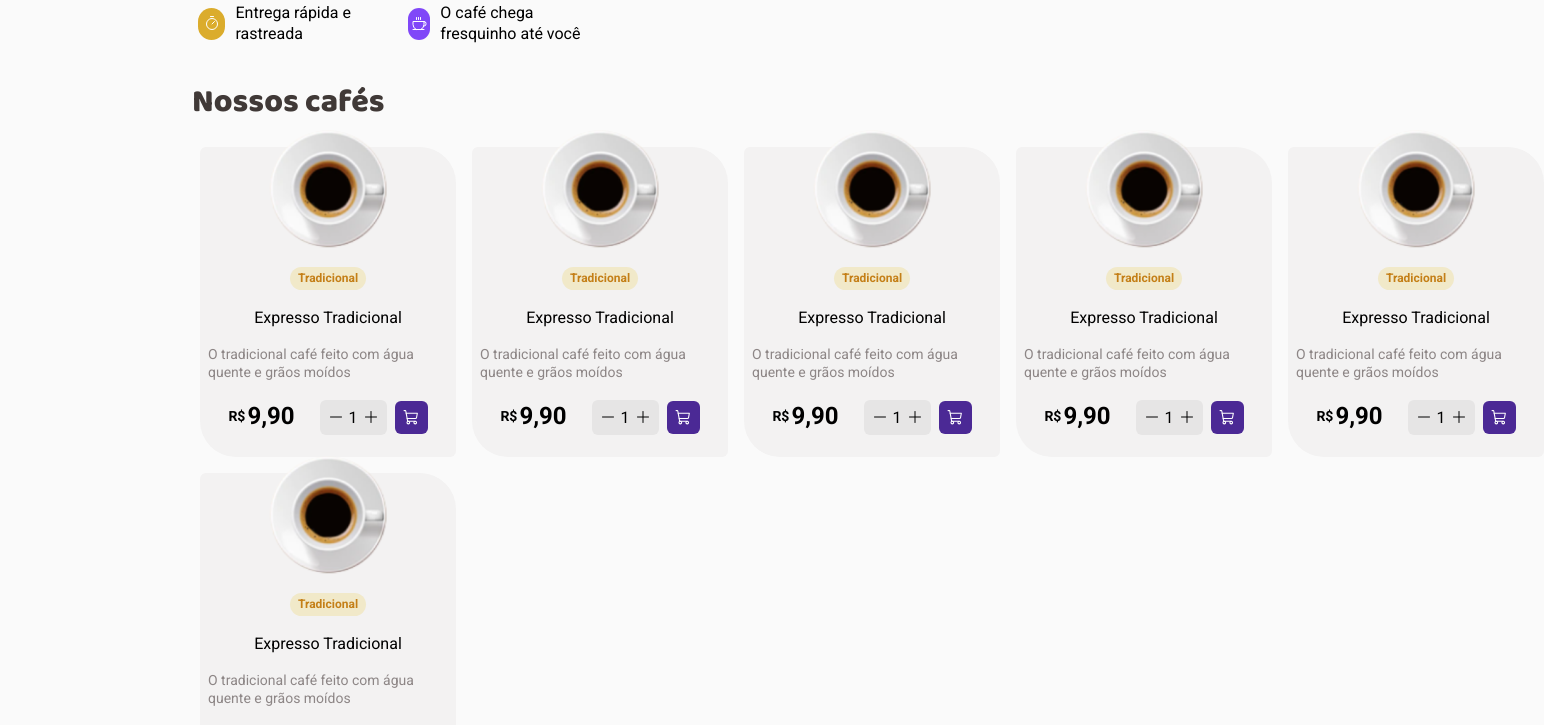
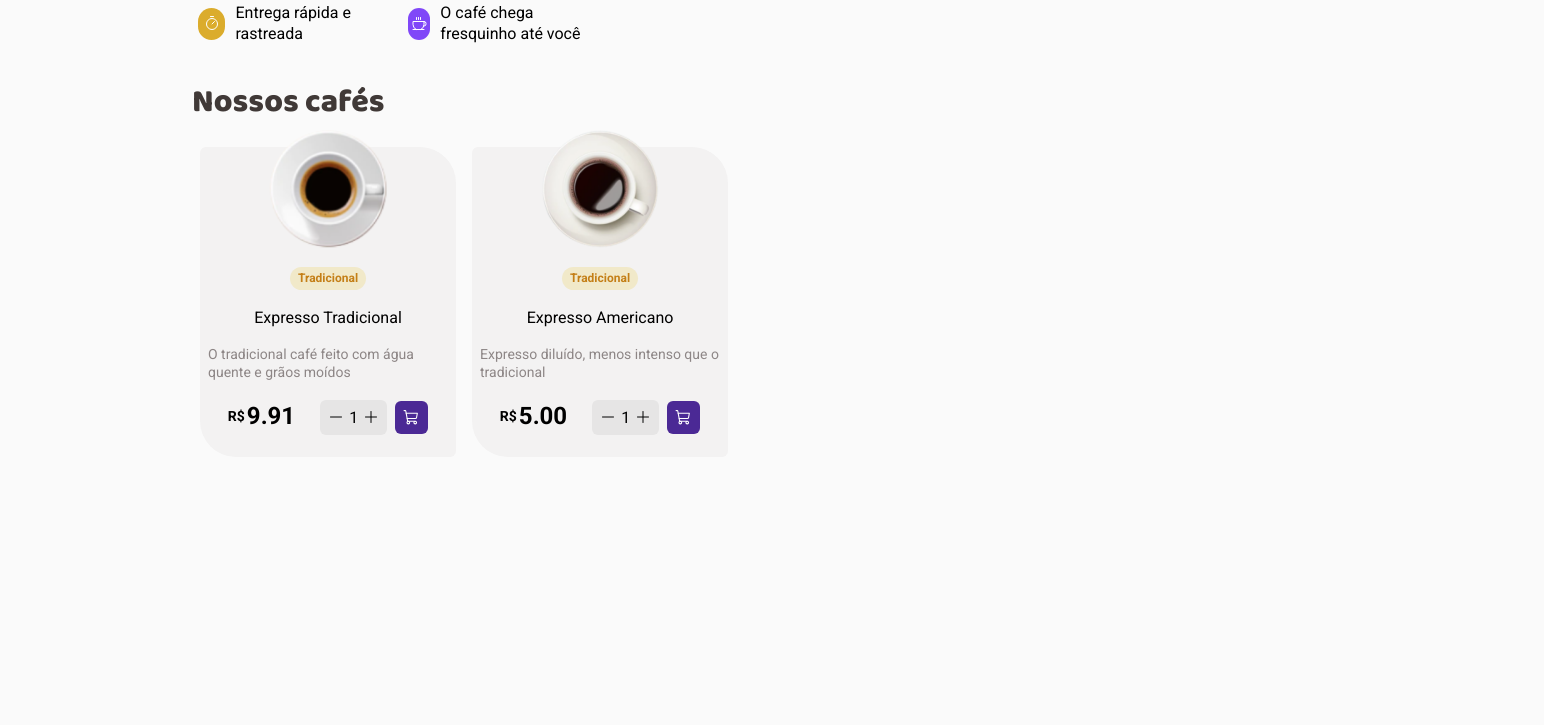
Before and after one commit to KauanS2/ignite-coffee-delivery-ts, a React (Vite) app: page / in a window 1280 px wide. Shown: the part 560-1285 px from the top of the page, 1544 px wide, since content can reach past the window. After the commit the page ends 1073 px from the top, so only its background shows below. Built offline with nearby package versions, Linux system fonts and the light colour scheme.

Commit message:
feat-card

```diff
--- a/src/pages/Home/components/CardProducts/index.tsx
+++ b/src/pages/Home/components/CardProducts/index.tsx
@@ -1,5 +1,4 @@
 import { Minus, Plus, ShoppingCart } from 'phosphor-react'
-import coffeone from '../../../../assets/coffeone.svg'
 import {
   AddItems,
   CardContainer,
@@ -9,22 +8,47 @@ import {
   Description,
   Value,
 } from './styles'
-export function CardProducts() {
+import { useState } from 'react'
+
+interface CardProductsProps {
+  image: string
+  name: string
+  price: number
+  description: string
+  type: string
+}
+export function CardProducts({
+  description,
+  image,
+  name,
+  price,
+  type,
+}: CardProductsProps) {
+  const [quantity, setQuantity] = useState(1)
+
+  function handleQuantityItemsAdd() {
+    setQuantity((state) => state + 1)
+  }
+  function handleQuantityItemsMinus() {
+    if (quantity === 0) {
+      setQuantity(0)
+    } else {
+      setQuantity((state) => state - 1)
+    }
+  }
   return (
     <CardContainer>
-      <img src={coffeone} alt="" />
-      <CoffeStatus>Tradicional</CoffeStatus>
-      <p>Expresso Tradicional</p>
-      <Description>
-        O tradicional café feito com água quente e grãos moídos
-      </Description>
+      <img src={image} alt="" />
+      <CoffeStatus>{type}</CoffeStatus>
+      <p>{name}</p>
+      <Description>{description}</Description>
       <CardValue>
-        <Value>9,90</Value>
+        <Value>{(price * quantity).toFixed(2)}</Value>
         <CardQuantityBox>
           <AddItems>
-            <Minus />
-            1
-            <Plus />
+            <Minus onClick={handleQuantityItemsMinus} />
+            {quantity}
+            <Plus onClick={handleQuantityItemsAdd} />
           </AddItems>
           <button>
             <ShoppingCart size={17} />
--- a/src/pages/Home/index.tsx
+++ b/src/pages/Home/index.tsx
@@ -9,6 +9,8 @@ import {
   TitleCoffe,
 } from './styles'
 import imagem from '../../assets/imagem.svg'
+import coffeone from '../../assets/coffeone.svg'
+import coffetwo from '../../assets/coffeT.svg'
 import { Coffee, Package, ShoppingCart, Timer } from 'phosphor-react'
 import { CardProducts } from './components/CardProducts'
 export function Home() {
@@ -55,12 +57,20 @@ export function Home() {
 
       <TitleCoffe>Nossos cafés</TitleCoffe>
       <CoffeList>
-        <CardProducts />
-        <CardProducts />
-        <CardProducts />
-        <CardProducts />
-        <CardProducts />
-        <CardProducts />
+        <CardProducts
+          name="Expresso Tradicional"
+          type="Tradicional"
+          image={coffeone}
+          description="O tradicional café feito com água quente e grãos moídos"
+          price={9.91}
+        />
+        <CardProducts
+          name="Expresso Americano"
+          type="Tradicional"
+          image={coffetwo}
+          description="Expresso diluído, menos intenso que o tradicional"
+          price={5.0}
+        />
       </CoffeList>
     </HomeContainer>
   )
```
Also changed, not shown: src/assets/coffeT.svg (added).
